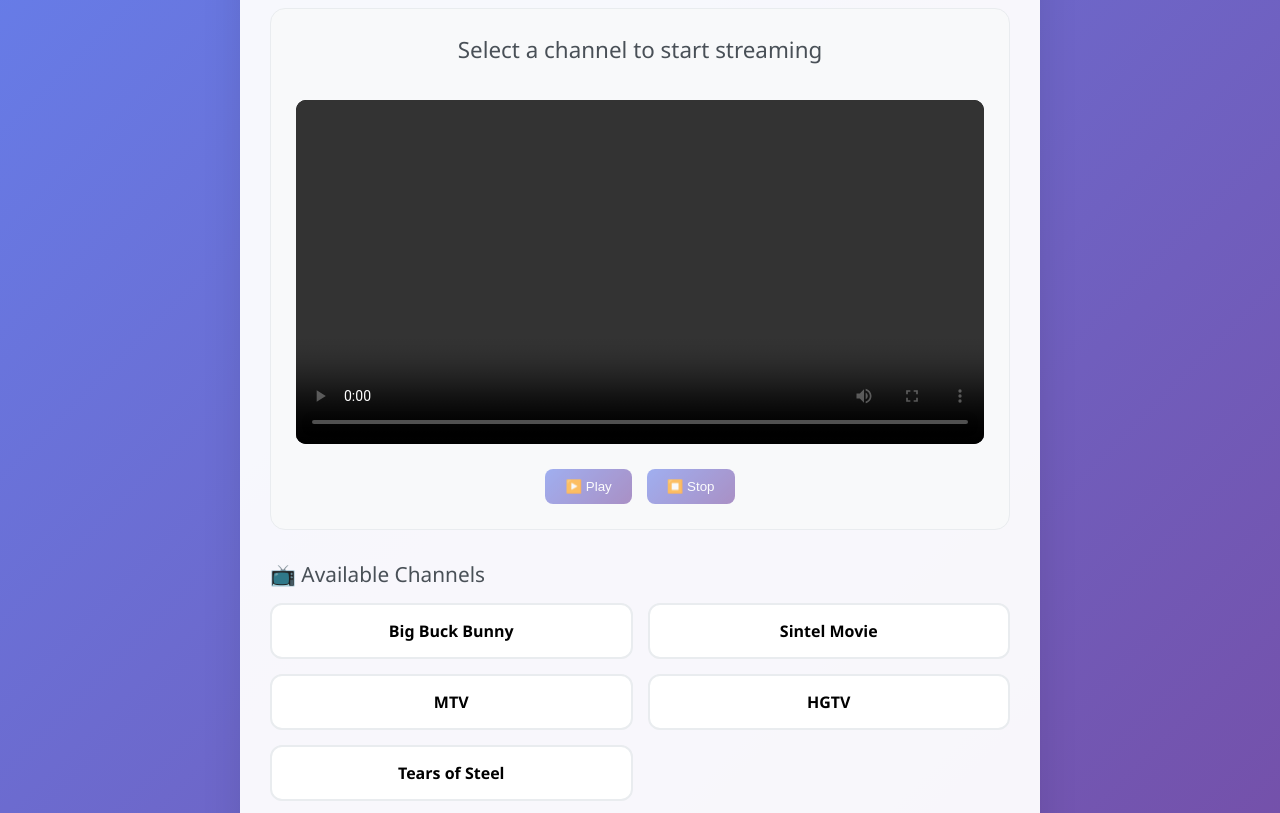
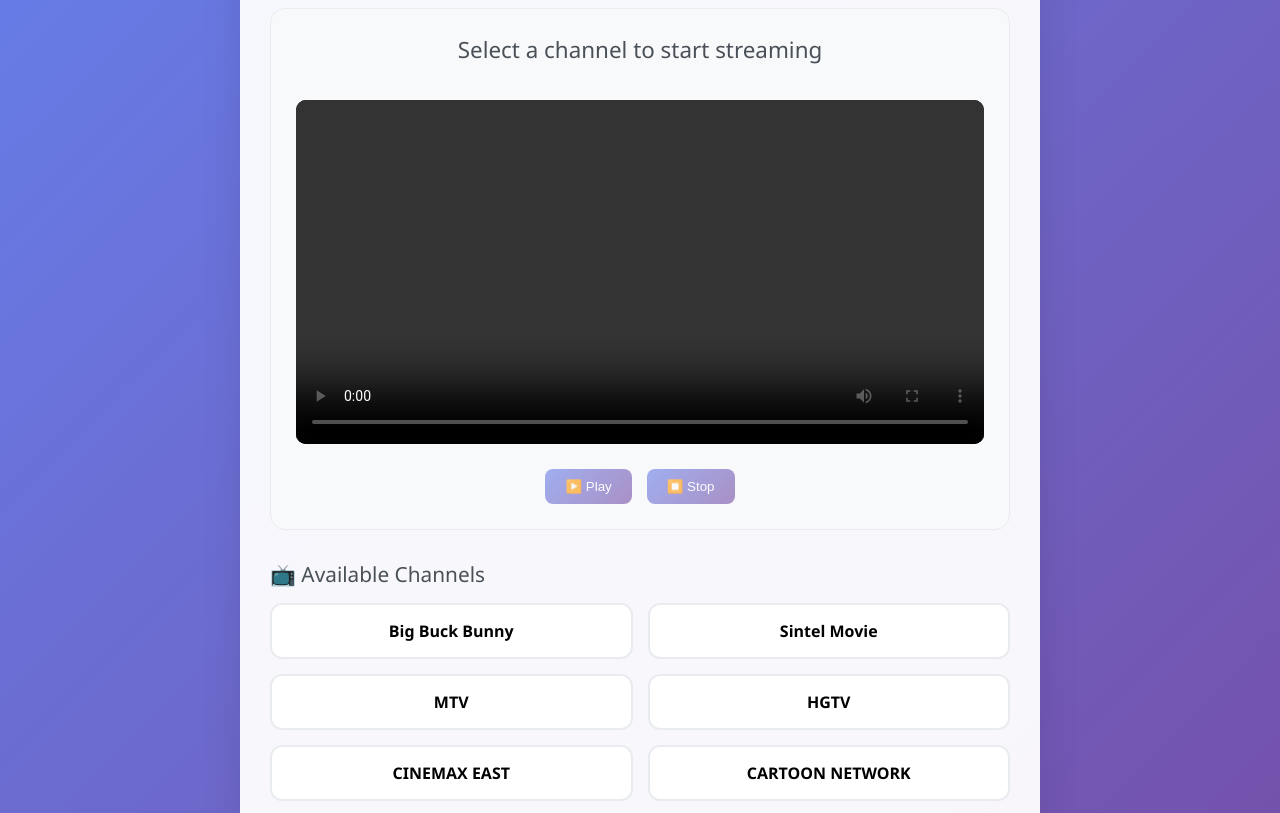
Before and after one commit to perryjobs/myiptv, a plain HTML site: page index.html in a window 1280 px wide. Shown: the part 120-933 px from the top of the page. Drawn offline with Linux system fonts and the light colour scheme.

Commit message:
Update index.html

```diff
--- a/index.html
+++ b/index.html
@@ -289,6 +289,8 @@
                 { name: "Sintel Movie", url: "https://commondatastorage.googleapis.com/gtv-videos-bucket/sample/Sintel.mp4" },
                 { name: "MTV", url: "https://fl3.moveonjoy.com/MTV/index.m3u8" },
                 { name: "HGTV", url: "https://fl3.moveonjoy.com/HGTV/index.m3u8" },
+                { name: "CINEMAX EAST", url: "http://fl3.moveonjoy.com/CINEMAX_EAST/index.m3u8" },
+                { name: "CARTOON NETWORK", url: "http://fl3.moveonjoy.com/CARTOON_NETWORK/index.m3u8" },
                 { name: "Tears of Steel", url: "https://commondatastorage.googleapis.com/gtv-videos-bucket/sample/TearsOfSteel.mp4" }
             ];
 
```
